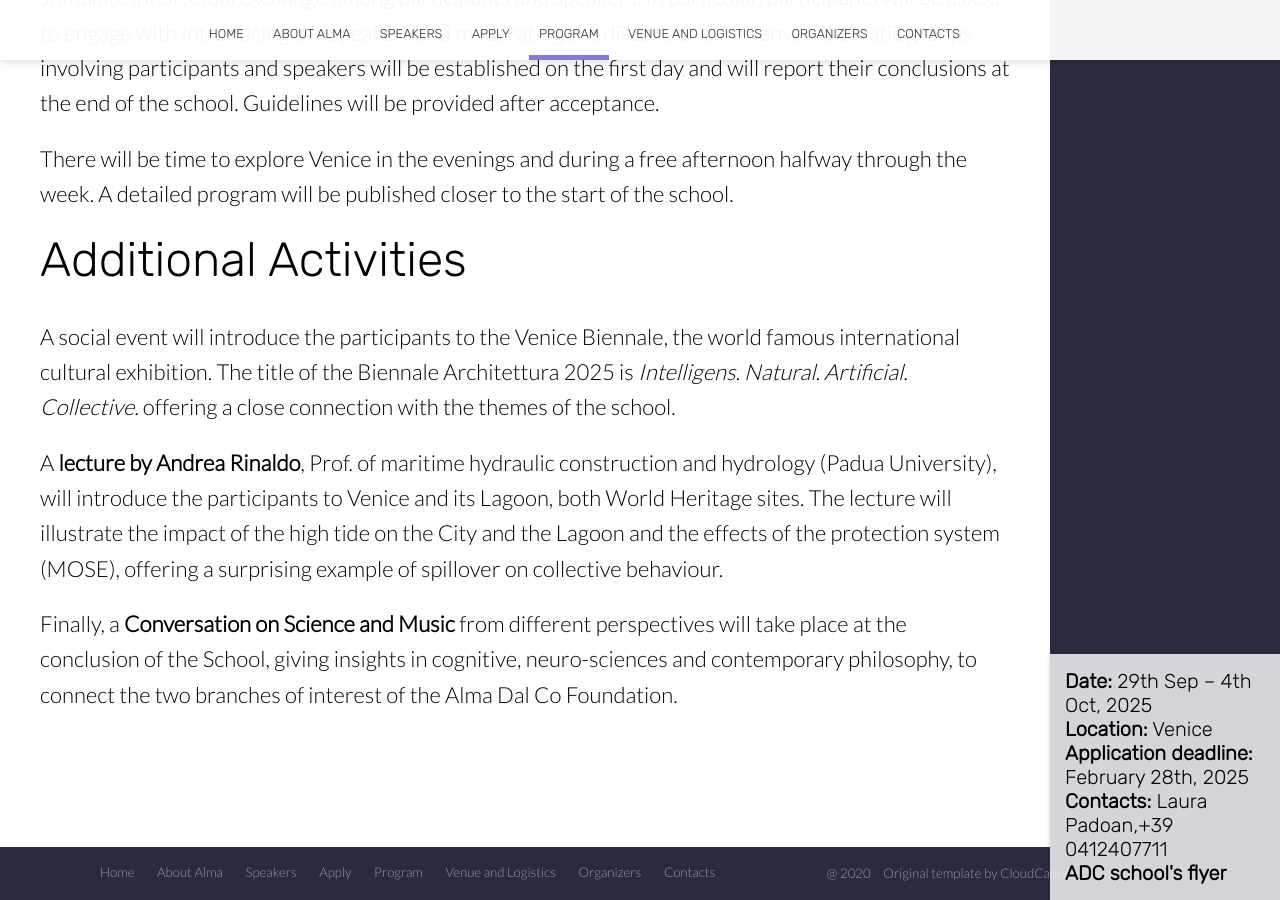
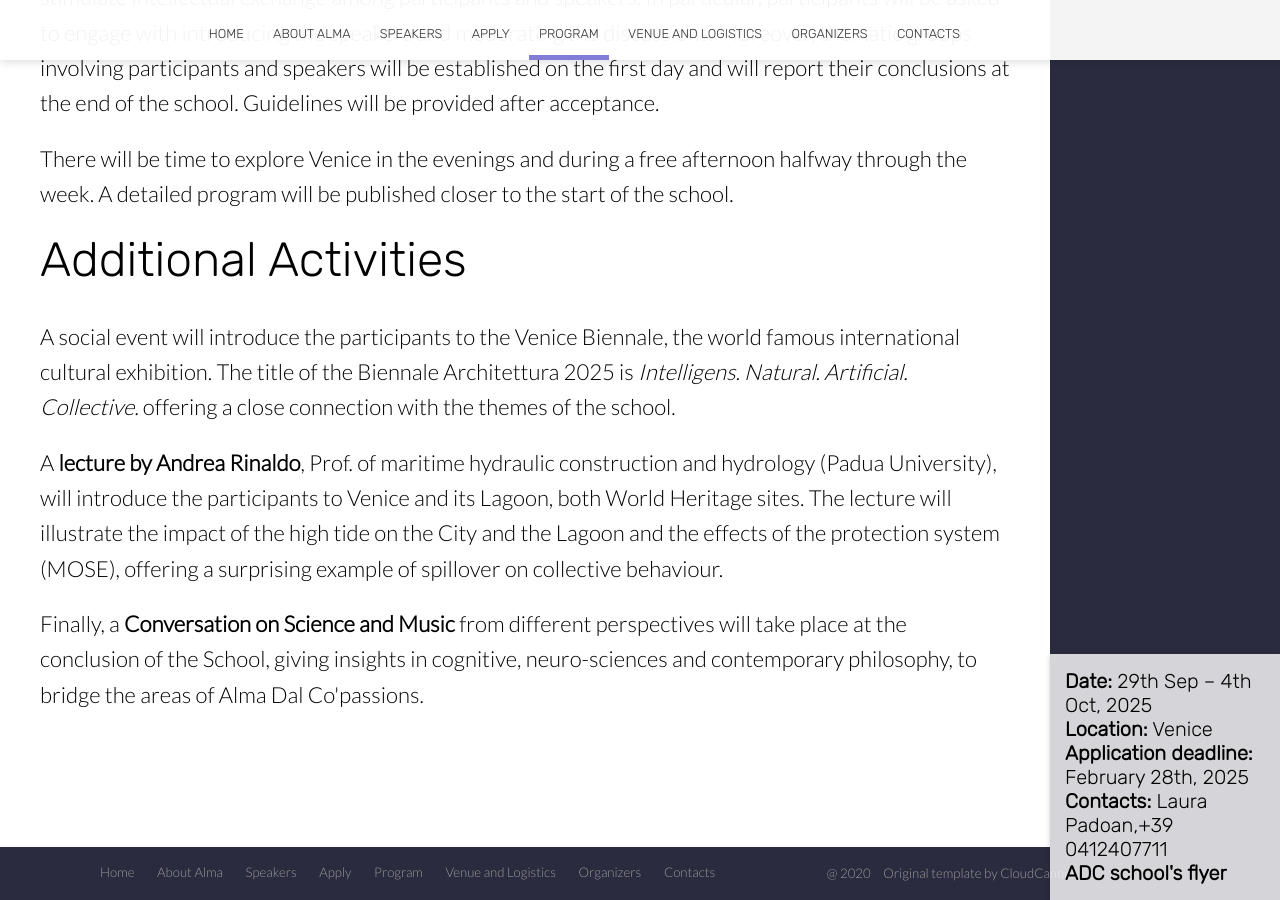
Before and after one commit to almadalcoschool/almadalcoschool.github.io, a Jekyll site: the page built from program.html, in a window 1280 px wide and 900 px high, scrolled down 1010 px. Built offline with Jekyll 4.4.1, drawn with Linux system fonts in a browser that asks for light colours; nearby versions of some CDN libraries.

Commit message:
program - changed last text line

```diff
--- a/program.html
+++ b/program.html
@@ -214,8 +214,7 @@ image: /images/home/paper_natEcoEvol2020.jpg
                 </p>
                 <p>
                     Finally, a <b>Conversation on Science and Music</b> from different perspectives will take place at the conclusion of the School,
-                    giving insights in cognitive, neuro-sciences and contemporary philosophy, to connect the two branches of interest of the
-                    Alma Dal Co Foundation.
+                    giving insights in cognitive, neuro-sciences and contemporary philosophy, to bridge the areas of Alma Dal Co'passions.
                 </p>
             </div>
         </div>
```
